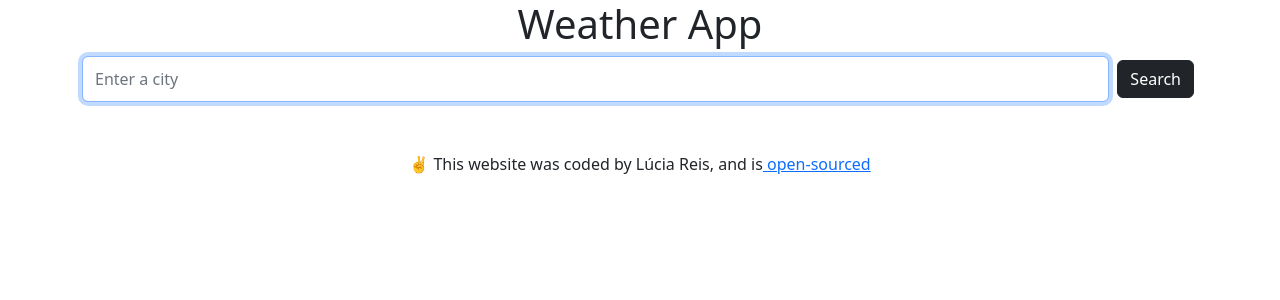
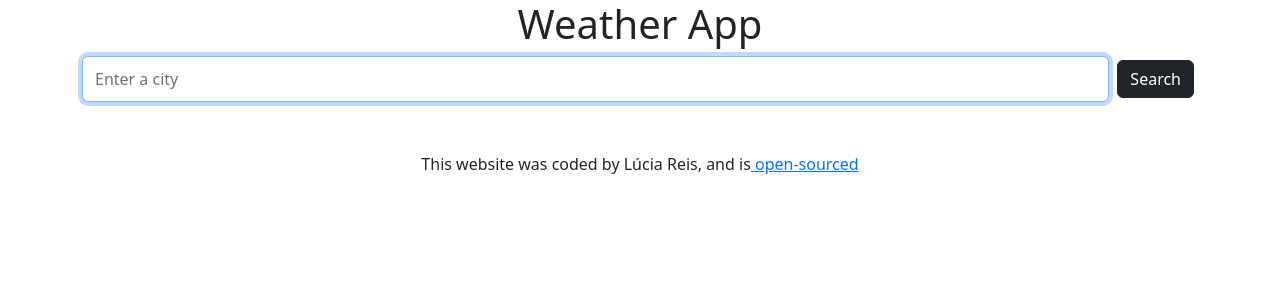
Before and after one commit to larevolucia/react-weather, a React (Create React App) app: page / in a window 1280 px wide. Shown: the top 300 px of the page. Built offline with nearby package versions, Linux system fonts and the light colour scheme.

Commit message:
Update Footer.js

```diff
--- a/src/Footer.js
+++ b/src/Footer.js
@@ -5,7 +5,7 @@ export default function Footer() {
   return (
     <footer className="Footer">
       <div className="text-center mt-3">
-        ✌️ This website was coded by Lúcia Reis, and is
+        This website was coded by Lúcia Reis, and is
         <a
           href="https://github.com/larevolucia/react-weather"
           target="_blank"
```
